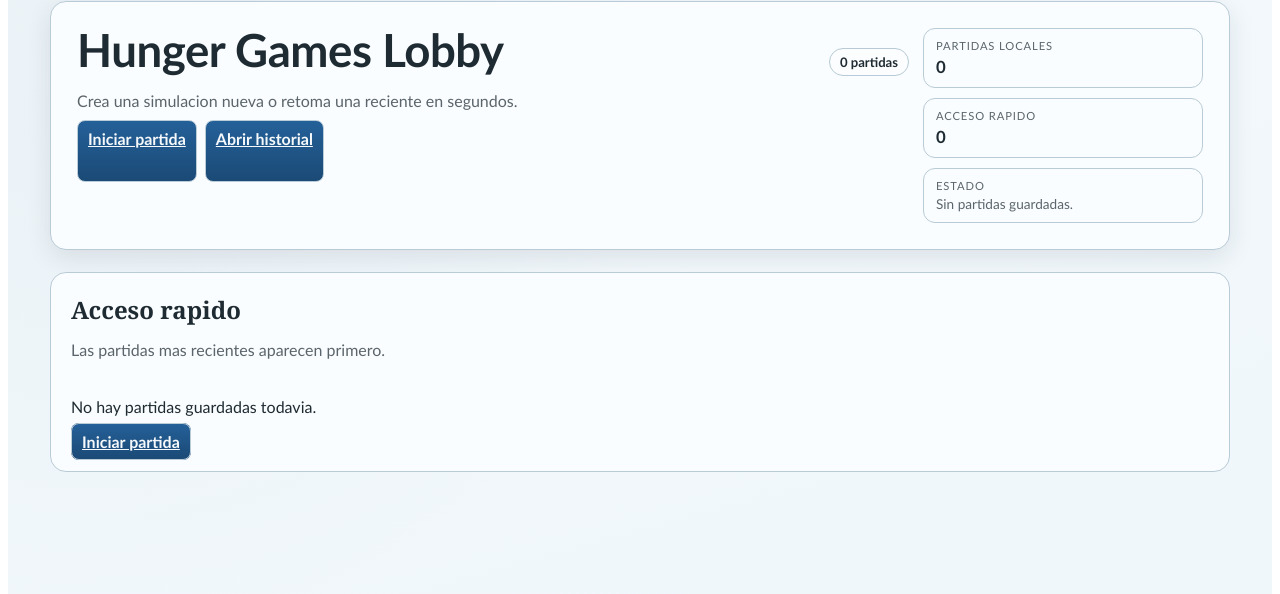
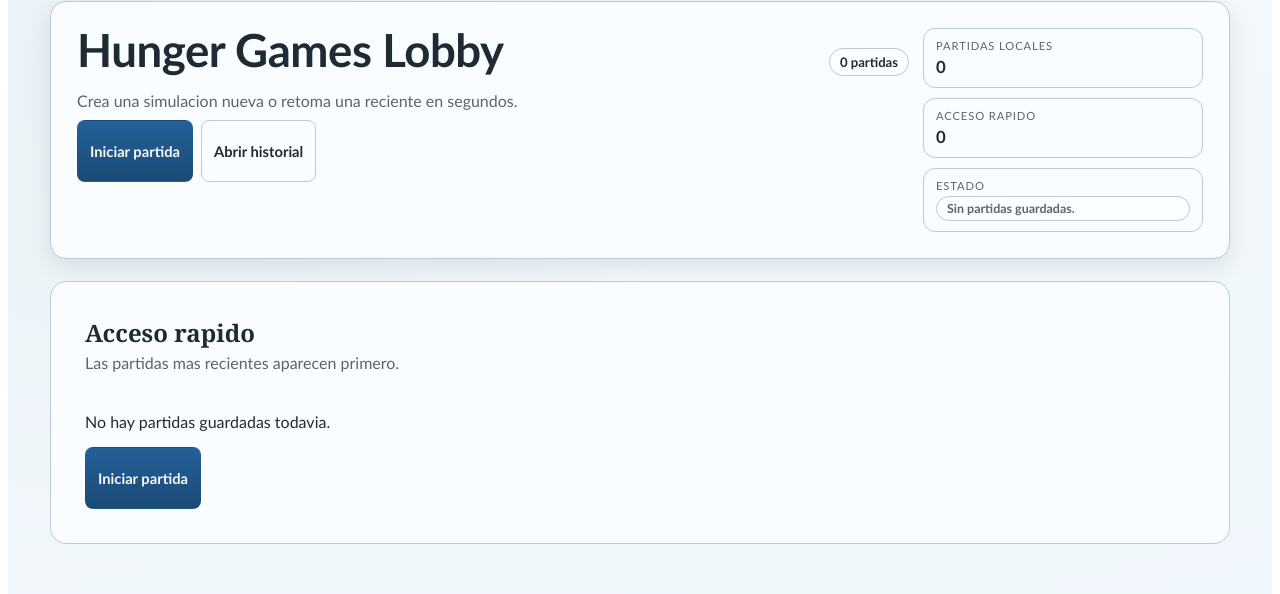
Before and after one commit to doreancl/hunger-games, a Next.js app: page / in a window 1280 px wide. Shown: the part 78-672 px from the top of the page. Built offline with nearby package versions, Linux system fonts and the light colour scheme; no server answers.

Commit message:
feat(lobby): migrate lobby page to shadcn-style ui components (#97)

```diff
--- a/app/components/match-list.tsx
+++ b/app/components/match-list.tsx
@@ -2,6 +2,8 @@
 
 import Link from 'next/link';
 import type { ReactNode } from 'react';
+import { Badge } from '@/app/components/ui/badge';
+import { Card, CardContent } from '@/app/components/ui/card';
 import type { LocalMatchSummary } from '@/lib/local-matches';
 import { dateLabel, getLobbyStatus, phaseLabel, shortId, statusLabel } from '@/lib/match-ux';
 import styles from '@/app/page.module.css';
@@ -24,7 +26,9 @@
         const status = getLobbyStatus(match);
 
         return (
-          <li key={match.id} className={styles.matchItem}>
+          <li key={match.id}>
+            <Card className={styles.matchItem}>
+              <CardContent>
                 <Link href={`/sessions/${match.id}`} className={styles.matchLink}>
                   <p>
                     <strong>{shortId(match.id)}</strong> · {phaseLabel(match.cycle_phase)} · turno {match.turn_number}
@@ -37,21 +41,23 @@
 
                 {showStatus ? (
                   <p>
-                <span
-                  className={`${styles.statusBadge} ${
+                    <Badge
+                      className={
                         status === 'running'
                           ? styles.statusRunning
                           : status === 'finished'
                             ? styles.statusFinished
                             : styles.statusSetup
-                  }`}
+                      }
                     >
                       {statusLabel(status)}
-                </span>
+                    </Badge>
                   </p>
                 ) : null}
 
                 <div className={styles.inlineControls}>{renderActions(match)}</div>
+              </CardContent>
+            </Card>
           </li>
         );
       })}
--- /dev/null
+++ b/app/components/ui/badge.tsx
@@ -0,0 +1,18 @@
+import type { HTMLAttributes } from 'react';
+import { cn } from '@/lib/utils';
+import styles from './ui.module.css';
+
+type BadgeVariant = 'default' | 'secondary';
+
+type BadgeProps = HTMLAttributes<HTMLSpanElement> & {
+  variant?: BadgeVariant;
+};
+
+export function Badge({ className, variant = 'default', ...props }: BadgeProps) {
+  return (
+    <span
+      className={cn(styles.badge, variant === 'secondary' ? styles.badgeSecondary : undefined, className)}
+      {...props}
+    />
+  );
+}
--- /dev/null
+++ b/app/components/ui/button.tsx
@@ -0,0 +1,29 @@
+import type { ButtonHTMLAttributes } from 'react';
+import { cn } from '@/lib/utils';
+import styles from './ui.module.css';
+
+type ButtonVariant = 'default' | 'secondary';
+type ButtonSize = 'default' | 'sm';
+
+type ButtonVariantOptions = {
+  variant?: ButtonVariant;
+  size?: ButtonSize;
+  className?: string;
+};
+
+export function buttonVariants({
+  variant = 'default',
+  size = 'default',
+  className
+}: ButtonVariantOptions = {}): string {
+  return cn(
+    styles.button,
+    variant === 'default' ? styles.buttonDefault : styles.buttonSecondary,
+    size === 'sm' ? styles.buttonSm : undefined,
+    className
+  );
+}
+
+export function Button({ className, type = 'button', ...props }: ButtonHTMLAttributes<HTMLButtonElement>) {
+  return <button type={type} className={buttonVariants({ className })} {...props} />;
+}
--- /dev/null
+++ b/app/components/ui/card.tsx
@@ -0,0 +1,23 @@
+import type { HTMLAttributes } from 'react';
+import { cn } from '@/lib/utils';
+import styles from './ui.module.css';
+
+export function Card({ className, ...props }: HTMLAttributes<HTMLDivElement>) {
+  return <div className={cn(styles.card, className)} {...props} />;
+}
+
+export function CardHeader({ className, ...props }: HTMLAttributes<HTMLDivElement>) {
+  return <div className={cn(styles.cardHeader, className)} {...props} />;
+}
+
+export function CardTitle({ className, ...props }: HTMLAttributes<HTMLHeadingElement>) {
+  return <h2 className={cn(styles.cardTitle, className)} {...props} />;
+}
+
+export function CardDescription({ className, ...props }: HTMLAttributes<HTMLParagraphElement>) {
+  return <p className={cn(styles.cardDescription, className)} {...props} />;
+}
+
+export function CardContent({ className, ...props }: HTMLAttributes<HTMLDivElement>) {
+  return <div className={cn(styles.cardContent, className)} {...props} />;
+}
--- /dev/null
+++ b/app/components/ui/ui.module.css
@@ -0,0 +1,91 @@
+.button {
+  display: inline-flex;
+  align-items: center;
+  justify-content: center;
+  gap: 0.5rem;
+  white-space: nowrap;
+  border-radius: 0.5rem;
+  font-size: 0.92rem;
+  font-weight: 600;
+  text-decoration: none;
+  transition: transform 140ms ease, box-shadow 140ms ease, filter 140ms ease, background-color 160ms ease, border-color 160ms ease, color 160ms ease;
+  border: 1px solid transparent;
+  min-height: 44px;
+  padding: 8px 12px;
+}
+
+.button:focus-visible {
+  outline: 2px solid color-mix(in oklab, var(--accent-2), var(--accent) 40%);
+  outline-offset: 2px;
+}
+
+.buttonDefault {
+  background: linear-gradient(180deg, var(--cta-a), var(--cta-b));
+  color: var(--cta-ink);
+}
+
+.buttonDefault:hover {
+  transform: translateY(-1px);
+  box-shadow: 0 8px 16px color-mix(in oklab, var(--cta-b), transparent 72%);
+  filter: brightness(1.02);
+}
+
+.buttonSecondary {
+  background: color-mix(in oklab, var(--panel), #fff 20%);
+  border-color: color-mix(in oklab, var(--border), #fff 18%);
+  color: var(--ink);
+}
+
+.buttonSecondary:hover {
+  transform: translateY(-1px);
+  background: color-mix(in oklab, var(--panel-strong), #fff 30%);
+}
+
+.buttonSm {
+  min-height: 38px;
+  font-size: 0.85rem;
+  padding: 6px 10px;
+}
+
+.card {
+  border: 1px solid color-mix(in oklab, var(--border), #fff 16%);
+  border-radius: 16px;
+  background: color-mix(in oklab, var(--panel), #fff 24%);
+  color: var(--ink);
+}
+
+.cardHeader {
+  display: grid;
+  gap: 4px;
+  padding: 14px 14px 0;
+}
+
+.cardTitle {
+  margin: 0;
+  font-family: 'Baskerville', 'Georgia', serif;
+}
+
+.cardDescription {
+  margin: 0;
+  color: var(--muted);
+}
+
+.cardContent {
+  padding: 14px;
+}
+
+.badge {
+  display: inline-flex;
+  align-items: center;
+  border-radius: 999px;
+  border: 1px solid color-mix(in oklab, var(--border), #fff 14%);
+  padding: 4px 10px;
+  font-size: 0.78rem;
+  font-weight: 700;
+  background: color-mix(in oklab, var(--panel), #fff 35%);
+  color: var(--ink);
+}
+
+.badgeSecondary {
+  color: var(--muted);
+}
--- a/app/page.tsx
+++ b/app/page.tsx
@@ -4,6 +4,9 @@
 import { useEffect, useMemo, useState } from 'react';
 import styles from './page.module.css';
 import { MatchList } from '@/app/components/match-list';
+import { Badge } from '@/app/components/ui/badge';
+import { buttonVariants } from '@/app/components/ui/button';
+import { Card, CardContent, CardDescription, CardHeader, CardTitle } from '@/app/components/ui/card';
 import { loadLocalMatchesFromStorage, type LocalMatchSummary } from '@/lib/local-matches';
 import { quickAccessMatches } from '@/lib/match-ux';
 
@@ -136,10 +139,10 @@
             </div>
             <p className={styles.heroMeta}>Crea una simulacion nueva o retoma una reciente en segundos.</p>
             <div className={styles.heroActions}>
-              <Link className={`${styles.button} ${styles.heroPrimary}`} href="/new" onClick={startTransitionToMatch}>
+              <Link className={buttonVariants()} href="/new" onClick={startTransitionToMatch}>
                 Iniciar partida
               </Link>
-              <Link className={`${styles.button} ${styles.heroSecondary}`} href="/sessions">
+              <Link className={buttonVariants({ variant: 'secondary' })} href="/sessions">
                 Abrir historial
               </Link>
             </div>
@@ -156,22 +159,24 @@
             <article className={styles.heroStat}>
               <p className={styles.heroStatLabel}>Estado</p>
               {quickMatches.length > 0
-                ? <p className={styles.heroAsideHint}>Listo para reanudar.</p>
-                : <p className={styles.heroAsideHint}>Sin partidas guardadas.</p>}
+                ? <Badge className={styles.heroAsideHint}>Listo para reanudar.</Badge>
+                : <Badge variant="secondary" className={styles.heroAsideHint}>Sin partidas guardadas.</Badge>}
             </article>
           </div>
         </header>
 
-        <section className={styles.lobbyQuick}>
-          <h2 className={styles.cardTitle}>Acceso rapido</h2>
-          <p className={styles.cardHint}>Las partidas mas recientes aparecen primero.</p>
-
+        <Card className={styles.lobbyQuick}>
+          <CardHeader>
+            <CardTitle>Acceso rapido</CardTitle>
+            <CardDescription>Las partidas mas recientes aparecen primero.</CardDescription>
+          </CardHeader>
+          <CardContent>
             <MatchList
               matches={quickMatches}
               emptyState={
                 <div>
                   <p>No hay partidas guardadas todavia.</p>
-                <Link className={styles.button} href="/new" onClick={startTransitionToMatch}>
+                  <Link className={buttonVariants()} href="/new" onClick={startTransitionToMatch}>
                     Iniciar partida
                   </Link>
                 </div>
@@ -179,7 +184,7 @@
               renderActions={(match) => (
                 <>
                   <Link
-                  className={styles.button}
+                    className={buttonVariants({ size: 'sm' })}
                     href={`/sessions/${match.id}`}
                     onClick={startTransitionToMatch}
                   >
@@ -188,7 +193,8 @@
                 </>
               )}
             />
-        </section>
+          </CardContent>
+        </Card>
 
         {infoMessage ? <p className={styles.info}>{infoMessage}</p> : null}
       </div>
--- /dev/null
+++ b/lib/utils.ts
@@ -0,0 +1,3 @@
+export function cn(...inputs: Array<string | false | null | undefined>): string {
+  return inputs.filter(Boolean).join(' ');
+}
```
Lines whose indentation alone changed are shown as unchanged.
